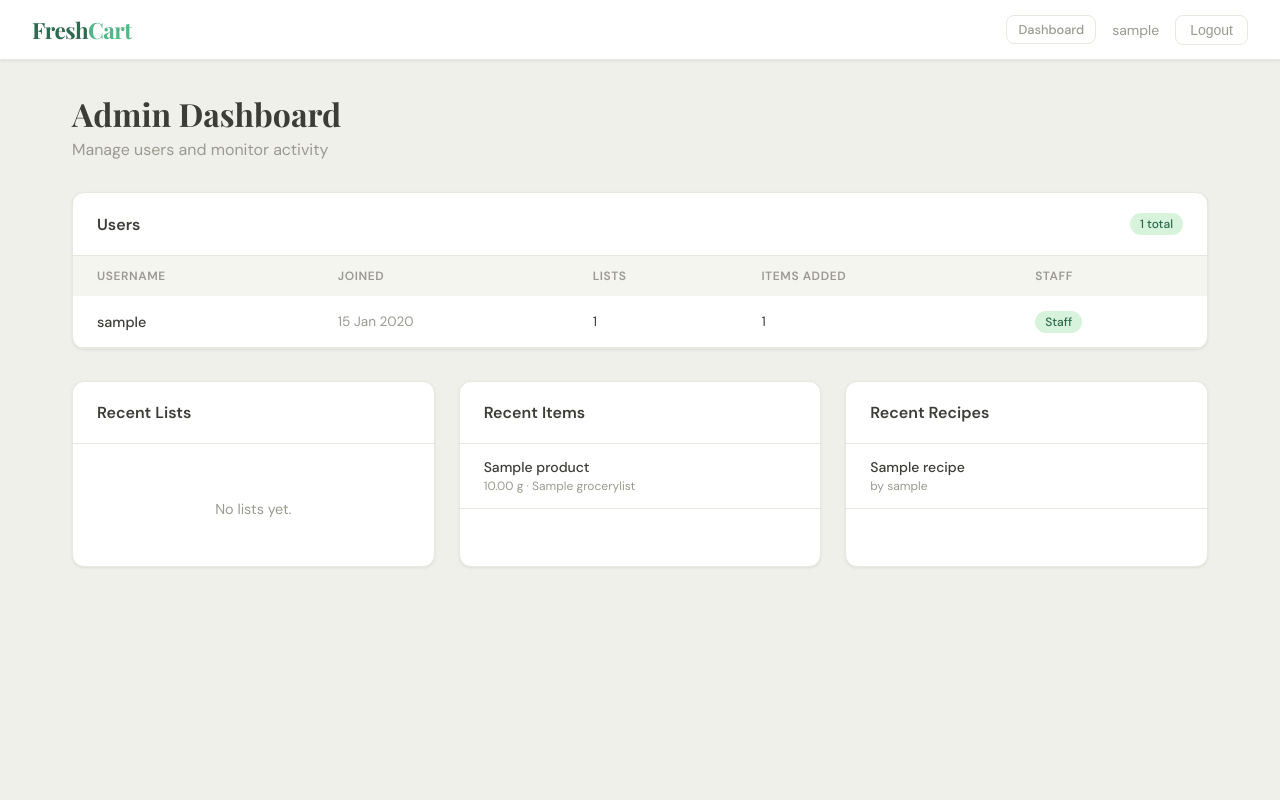
After one commit to LianBosman/FreshCart, a Django app: page /dashboard/ in a window 1280 px wide. The commit adds this page. Run offline with Django 4.2, Linux system fonts and the light colour scheme; a user stored in the database is signed in; tables that the repository leaves empty hold one stand-in row (values such as "Sample post"); some libraries are stand-ins or nearby versions.

Commit message:
Added admin dashboard
Added admin dashboard via bult in is_staff

```diff
--- a/groceryproject/grocery/templates/grocery/base.html
+++ b/groceryproject/grocery/templates/grocery/base.html
@@ -13,7 +13,7 @@
             --green: #2d6a4f;
             --green-light: #52b788;
             --green-pale: #d8f3dc;
-            --cream: #fafaf7;
+            --cream: #f0f0ea;
             --white: #ffffff;
             --gray-100: #f5f5f0;
             --gray-200: #e8e8e0;
@@ -33,7 +33,6 @@
             min-height: 100vh;
         }
 
-        /* NAV */
         nav {
             background: var(--white);
             border-bottom: 1px solid var(--gray-200);
@@ -55,9 +54,7 @@
             letter-spacing: -0.5px;
         }
 
-        .nav-brand span {
-            color: var(--green-light);
-        }
+        .nav-brand span { color: var(--green-light); }
 
         .nav-actions {
             display: flex;
@@ -65,7 +62,6 @@
             gap: 1rem;
         }
 
-        /* BUTTONS */
         .btn {
             display: inline-flex;
             align-items: center;
@@ -81,39 +77,19 @@
             text-decoration: none;
         }
 
-        .btn-primary {
-            background: var(--green);
-            color: white;
-        }
-
+        .btn-primary { background: var(--green); color: white; }
         .btn-primary:hover { background: #235c42; transform: translateY(-1px); box-shadow: var(--shadow-md); }
 
-        .btn-secondary {
-            background: var(--green-pale);
-            color: var(--green);
-        }
-
+        .btn-secondary { background: var(--green-pale); color: var(--green); }
         .btn-secondary:hover { background: #c7ecd0; }
 
-        .btn-ghost {
-            background: transparent;
-            color: var(--gray-400);
-            border: 1px solid var(--gray-200);
-        }
-
+        .btn-ghost { background: transparent; color: var(--gray-400); border: 1px solid var(--gray-200); }
         .btn-ghost:hover { background: var(--gray-100); color: var(--gray-700); }
 
-        .btn-danger {
-            background: #ffeaea;
-            color: var(--red);
-        }
-
+        .btn-danger { background: #ffeaea; color: var(--red); }
         .btn-danger:hover { background: #ffd6d6; }
 
-        .btn-sm {
-            padding: 5px 11px;
-            font-size: 0.8rem;
-        }
+        .btn-sm { padding: 5px 11px; font-size: 0.8rem; }
 
         .btn-logout {
             background: transparent;
@@ -129,14 +105,12 @@
 
         .btn-logout:hover { border-color: var(--red); color: var(--red); background: #fff5f5; }
 
-        /* MAIN LAYOUT */
         .main-container {
             max-width: 1200px;
             margin: 0 auto;
             padding: 2rem;
         }
 
-        /* CARDS */
         .card {
             background: var(--white);
             border-radius: var(--radius);
@@ -153,15 +127,10 @@
             justify-content: space-between;
         }
 
-        .card-title {
-            font-size: 1rem;
-            font-weight: 600;
-            color: var(--gray-700);
-        }
+        .card-title { font-size: 1rem; font-weight: 600; color: var(--gray-700); }
 
         .card-body { padding: 1.25rem 1.5rem; }
 
-        /* FORMS */
         .form-group { margin-bottom: 1rem; }
 
         label {
@@ -196,7 +165,6 @@
             box-shadow: 0 0 0 3px rgba(82, 183, 136, 0.15);
         }
 
-        /* MESSAGES */
         .messages { padding: 0 2rem; margin-top: 1rem; }
         .message {
             padding: 12px 16px;
@@ -208,11 +176,9 @@
             border-left: 3px solid var(--green-light);
         }
 
-        /* HTMX TRANSITIONS */
         div[id^="item-"] { transition: opacity 0.25s ease; }
         .htmx-swapping { opacity: 0; transition: opacity 0.2s ease; }
 
-        /* BADGES */
         .badge {
             display: inline-flex;
             align-items: center;
@@ -225,23 +191,20 @@
         .badge-green { background: var(--green-pale); color: var(--green); }
         .badge-gray { background: var(--gray-100); color: var(--gray-400); }
 
-        /* EMPTY STATE */
-        .empty-state {
-            text-align: center;
-            padding: 3rem 1rem;
-            color: var(--gray-400);
-        }
-
+        .empty-state { text-align: center; padding: 3rem 1rem; color: var(--gray-400); }
         .empty-state p { font-size: 0.9rem; margin-top: 0.5rem; }
     </style>
 </head>
 <body hx-headers='{"X-CSRFToken": "{{ csrf_token }}"}'>
 
     <nav>
-        <div class="nav-brand">Fresh<span>Cart</span></div>
+        <div class="nav-brand"><a href="/" style="text-decoration:none; color: inherit;">Fresh<span>Cart</span></a></div>
         <div class="nav-actions">
             {% if user.is_authenticated %}
-                <span style="font-size:0.875rem; color: var(--gray-400);"> {{ user.username }}</span>
+                {% if user.is_staff %}
+                <a href="{% url 'dashboard' %}" class="btn btn-ghost btn-sm">Dashboard</a>
+                {% endif %}
+                <span style="font-size:0.875rem; color: var(--gray-400);">{{ user.username }}</span>
                 <form method="post" action="/accounts/logout/" style="margin:0;">
                     {% csrf_token %}
                     <button type="submit" class="btn-logout">Logout</button>
--- /dev/null
+++ b/groceryproject/grocery/templates/grocery/dashboard.html
@@ -0,0 +1,103 @@
+{% extends 'grocery/base.html' %}
+{% block content %}
+
+<div style="margin-bottom: 2rem;">
+    <h1 style="font-family: 'Playfair Display', serif; font-size: 2rem; color: var(--gray-700);">Admin Dashboard</h1>
+    <p style="color: var(--gray-400); margin-top: 4px;">Manage users and monitor activity</p>
+</div>
+
+<!-- USERS -->
+<div class="card" style="margin-bottom: 2rem;">
+    <div class="card-header">
+        <span class="card-title">Users</span>
+        <span class="badge badge-green">{{ users|length }} total</span>
+    </div>
+    <div class="card-body" style="padding: 0;">
+        <table style="width: 100%; border-collapse: collapse;">
+            <thead>
+                <tr style="background: var(--gray-100);">
+                    <th style="padding: 0.75rem 1.5rem; text-align: left; font-size: 0.75rem; text-transform: uppercase; letter-spacing: 0.05em; color: var(--gray-400);">Username</th>
+                    <th style="padding: 0.75rem 1.5rem; text-align: left; font-size: 0.75rem; text-transform: uppercase; letter-spacing: 0.05em; color: var(--gray-400);">Joined</th>
+                    <th style="padding: 0.75rem 1.5rem; text-align: left; font-size: 0.75rem; text-transform: uppercase; letter-spacing: 0.05em; color: var(--gray-400);">Lists</th>
+                    <th style="padding: 0.75rem 1.5rem; text-align: left; font-size: 0.75rem; text-transform: uppercase; letter-spacing: 0.05em; color: var(--gray-400);">Items Added</th>
+                    <th style="padding: 0.75rem 1.5rem; text-align: left; font-size: 0.75rem; text-transform: uppercase; letter-spacing: 0.05em; color: var(--gray-400);">Staff</th>
+                </tr>
+            </thead>
+            <tbody>
+                {% for user in users %}
+                <tr style="border-bottom: 1px solid var(--gray-200);">
+                    <td style="padding: 0.875rem 1.5rem; font-weight: 500; font-size: 0.9rem;">{{ user.username }}</td>
+                    <td style="padding: 0.875rem 1.5rem; font-size: 0.85rem; color: var(--gray-400);">{{ user.date_joined|date:"d M Y" }}</td>
+                    <td style="padding: 0.875rem 1.5rem; font-size: 0.85rem;">{{ user.grocerylist_set.count }}</td>
+                    <td style="padding: 0.875rem 1.5rem; font-size: 0.85rem;">{{ user.grocerylist_set.all|length }}</td>
+                    <td style="padding: 0.875rem 1.5rem;">
+                        {% if user.is_staff %}
+                        <span class="badge badge-green">Staff</span>
+                        {% else %}
+                        <span class="badge badge-gray">User</span>
+                        {% endif %}
+                    </td>
+                </tr>
+                {% endfor %}
+            </tbody>
+        </table>
+    </div>
+</div>
+
+<!-- RECENT ACTIVITY -->
+<div style="display: grid; grid-template-columns: 1fr 1fr 1fr; gap: 1.5rem;">
+
+    <!-- Recent Lists -->
+    <div class="card">
+        <div class="card-header">
+            <span class="card-title">Recent Lists</span>
+        </div>
+        <div class="card-body" style="padding: 0;">
+            {% for list in recent_lists %}
+            <div style="padding: 0.875rem 1.5rem; border-bottom: 1px solid var(--gray-200);">
+                <div style="font-weight: 500; font-size: 0.875rem;">{{ list.name }}</div>
+                <div style="font-size: 0.75rem; color: var(--gray-400); margin-top: 2px;">by {{ list.created_by.username }} · {{ list.date_created|date:"d M Y" }}</div>
+            </div>
+            {% empty %}
+            <div class="empty-state"><p>No lists yet.</p></div>
+            {% endfor %}
+        </div>
+    </div>
+
+    <!-- Recent Items -->
+    <div class="card">
+        <div class="card-header">
+            <span class="card-title">Recent Items</span>
+        </div>
+        <div class="card-body" style="padding: 0;">
+            {% for item in recent_items %}
+            <div style="padding: 0.875rem 1.5rem; border-bottom: 1px solid var(--gray-200);">
+                <div style="font-weight: 500; font-size: 0.875rem;">{{ item.product.name }}</div>
+                <div style="font-size: 0.75rem; color: var(--gray-400); margin-top: 2px;">{{ item.quantity }} {{ item.unit }} · {{ item.grocery_list.name }}</div>
+            </div>
+            {% empty %}
+            <div class="empty-state"><p>No items yet.</p></div>
+            {% endfor %}
+        </div>
+    </div>
+
+    <!-- Recent Recipes -->
+    <div class="card">
+        <div class="card-header">
+            <span class="card-title">Recent Recipes</span>
+        </div>
+        <div class="card-body" style="padding: 0;">
+            {% for recipe in recent_recipes %}
+            <div style="padding: 0.875rem 1.5rem; border-bottom: 1px solid var(--gray-200);">
+                <div style="font-weight: 500; font-size: 0.875rem;">{{ recipe.name }}</div>
+                <div style="font-size: 0.75rem; color: var(--gray-400); margin-top: 2px;">by {{ recipe.created_by.username }}</div>
+            </div>
+            {% empty %}
+            <div class="empty-state"><p>No recipes yet.</p></div>
+            {% endfor %}
+        </div>
+    </div>
+
+</div>
+
+{% endblock %}
--- a/groceryproject/grocery/urls.py
+++ b/groceryproject/grocery/urls.py
@@ -17,5 +17,6 @@ urlpatterns=[
         path('items/<int:id>/delete/', views.delete_item, name='delete_item'),
         path('items/<int:id>/use/',views.use_item,name='use_item'),
         path('items/<int:id>/edit/',views.edit_item,name='edit_item'),
+        path('dashboard/',views.dashboard, name='dashboard'),
 
 ]
--- a/groceryproject/grocery/views.py
+++ b/groceryproject/grocery/views.py
@@ -6,6 +6,7 @@ from .forms import GroceryListForm, GroceryItemForm,RecipeForm, RecipeIngredient
 from .models import GroceryList, GroceryItem, Product,Recipe,RecipeIngredients
 from django.contrib import messages
 from django.http import HttpResponse
+from django.contrib.auth.models import User
 
 @login_required
 def homepage(request):
@@ -269,3 +270,19 @@ def edit_item(request, id):
             'unit': item.unit
         })
     return render(request, 'grocery/edit_item.html', {'form': form, 'item': item})
+
+
+@login_required
+def dashboard(request):
+    if not request.user.is_staff:
+        return redirect('/')
+    users = User.objects.all().order_by('-date_joined')
+    recent_lists = GroceryList.objects.filter(is_recipe_list=False).order_by('-date_created')[:5]
+    recent_items = GroceryItem.objects.all().order_by('-date_added')[:5]
+    recent_recipes = Recipe.objects.all().order_by('-id')[:5]
+    return render(request, 'grocery/dashboard.html', {
+        'users': users,
+        'recent_lists': recent_lists,
+        'recent_items': recent_items,
+        'recent_recipes': recent_recipes,
+    })
```
